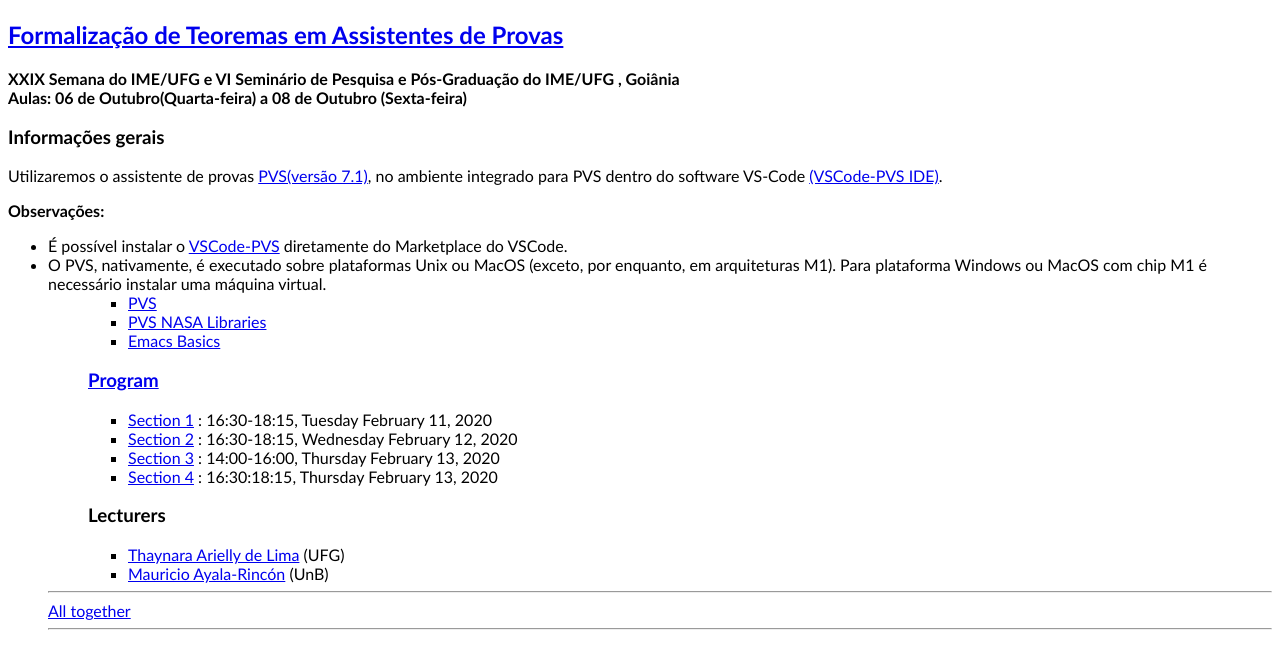
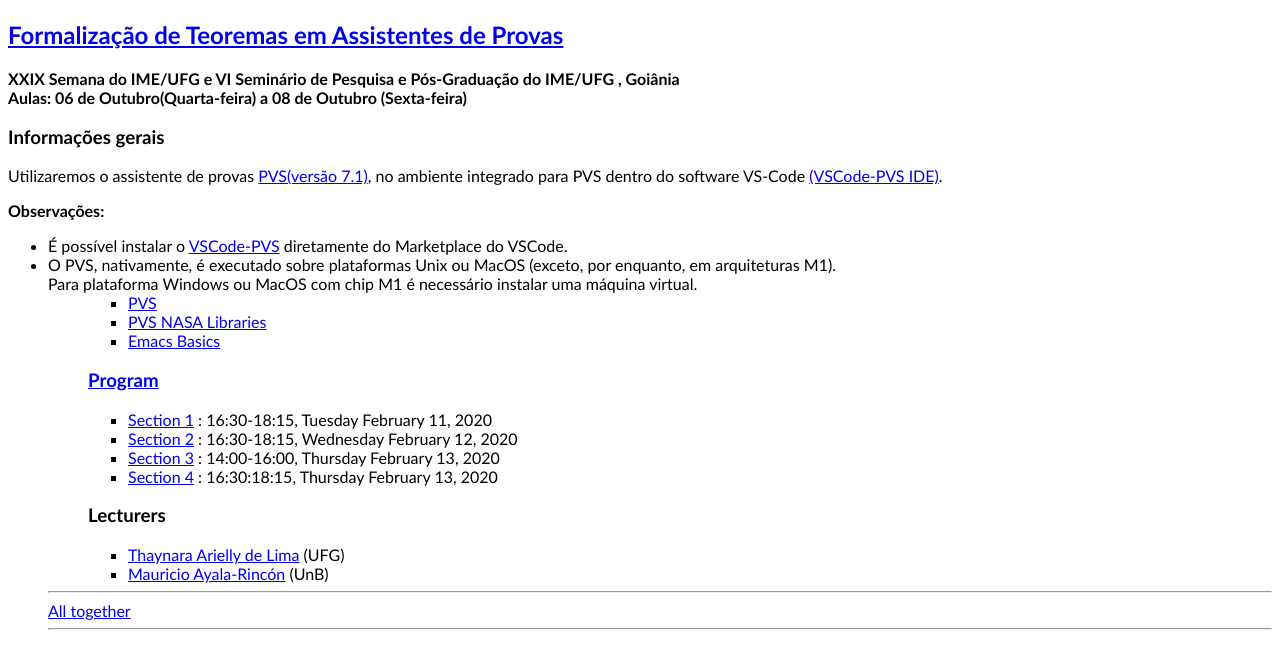
Before and after one commit to thaynaradelima/thaynaradelima.github.io, a Jekyll site: the page Tutorials/Semana_IME_2021/index.html, which Jekyll copies as it is, in a window 1280 px wide. Shown: the top 669 px of the page. Built offline with Jekyll 4.4.1, drawn with Linux system fonts in a browser that asks for light colours.

```diff
--- a/Tutorials/Semana_IME_2021/index.html
+++ b/Tutorials/Semana_IME_2021/index.html
@@ -70,8 +70,8 @@
      <strong>Observações:</strong>
      <ul>
          <li> É possível instalar o <a href="https://marketplace.visualstudio.com/items?itemName=paolomasci.vscode-pvs">VSCode-PVS</a> diretamente do Marketplace do VSCode.
-         <li> O PVS, nativamente, é executado sobre plataformas Unix ou MacOS (exceto, por enquanto, em arquiteturas M1).
-   Para plataforma Windows ou MacOS com chip M1 é necessário instalar uma máquina virtual.
+         <li> O PVS, nativamente, é executado sobre plataformas Unix ou MacOS (exceto, por enquanto, em arquiteturas M1). <br/>
+              Para plataforma Windows ou MacOS com chip M1 é necessário instalar uma máquina virtual.
      <ul>
 
     <ul>
```
